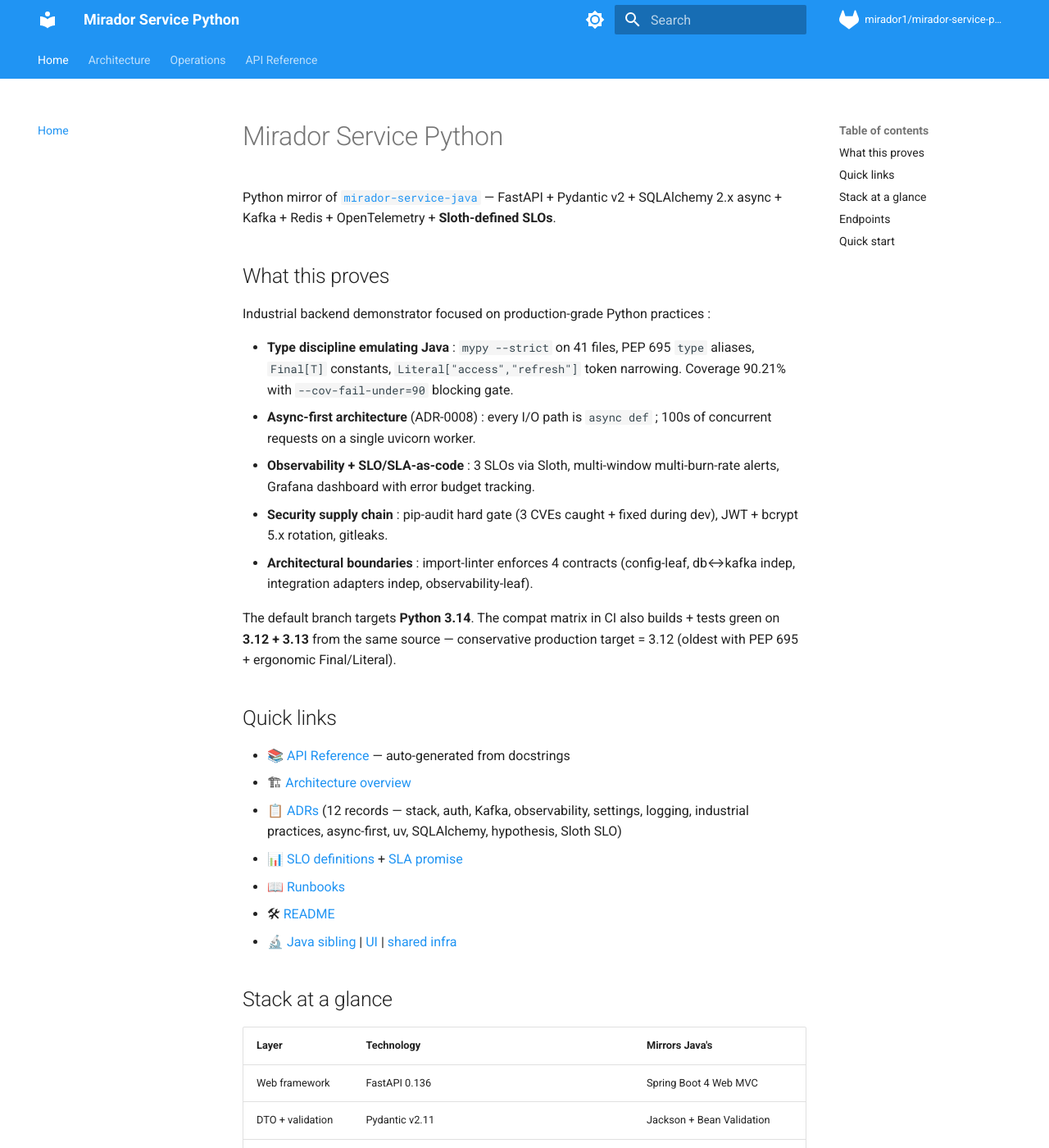
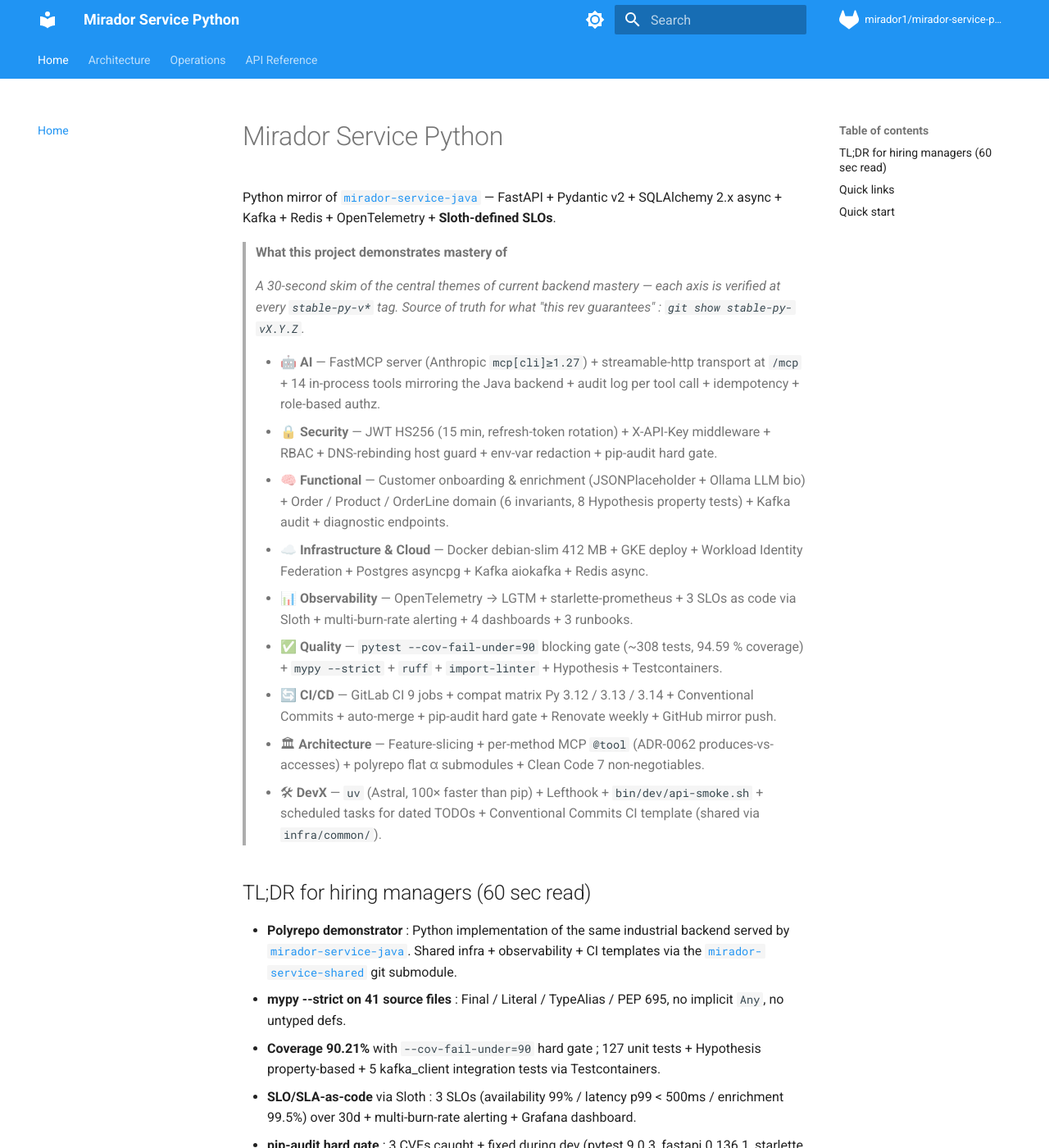
Before and after one commit to mirador1/mirador-service-python, an MkDocs documentation site: the page built from docs/index.md, in a window 1280 px wide and 1400 px high. Shown: the whole window at 82% size. Built offline with MkDocs 1.6.1 and Material for MkDocs 9.7.7, drawn with Linux system fonts in a browser that asks for light colours; comment, search, counter and statistics services are not loaded; some of the changed text lies outside the part shown.

Commit message:
docs(mkdocs): refresh landing page to mirror new README structure
The mkdocs landing at docs/index.md is the entry point on
https://mirador1.gitlab.io/mirador-service-python/. It used to be
mostly an inlined "What this proves" + tech stack + endpoint list
copy of the README — drift-prone when the README evolves, and noisy
for a landing page that should orient the reader, not exhaustively
describe the project.

Refresh to mirror the new README structure, but as a thinner version :

- Add the 9-axis "What this project demonstrates mastery of" block
  at the top (matches the README header), expressed in EN to match
  the rest of the mkdocs site's language.
- Add the "TL;DR for hiring managers (60 sec read)" block — same
  bullets as the README, copied as-is (the bullets are short and
  drift here would be obvious).
- Drop the inlined tech stack table (16 rows) and the endpoint list
  (22 rows) — both are exhaustive in the README, and a mkdocs
  landing page that re-prints them goes stale every time the README
  is updated. Keep a forward-pointer to the README sections instead.
- Keep the Quick links + Quick start sections unchanged (those are
  navigation, not content).

Result : 100 → 76 lines (~25 % lighter), ~1 screenful instead of 3,
zero code drift between mkdocs landing and README.

Doc-only change ; no Python code, no tests, no behaviour impact. The
mkdocs build job in CI will pick it up on the next main pipeline.

Co-Authored-By: Claude Opus 4.7 (1M context) <noreply@anthropic.com>

````diff
--- a/docs/index.md
+++ b/docs/index.md
@@ -4,25 +4,45 @@ Python mirror of [`mirador-service-java`](https://gitlab.com/mirador1/mirador-se
 — FastAPI + Pydantic v2 + SQLAlchemy 2.x async + Kafka + Redis + OpenTelemetry +
 **Sloth-defined SLOs**.
 
-## What this proves
+> **What this project demonstrates mastery of**
+>
+> _A 30-second skim of the central themes of current backend mastery — each axis
+> is verified at every `stable-py-v*` tag. Source of truth for what "this rev guarantees" :
+> `git show stable-py-vX.Y.Z`._
+>
+> - 🤖 **AI** — FastMCP server (Anthropic `mcp[cli]≥1.27`) + streamable-http transport at `/mcp` + 14 in-process tools mirroring the Java backend + audit log per tool call + idempotency + role-based authz.
+> - 🔒 **Security** — JWT HS256 (15 min, refresh-token rotation) + X-API-Key middleware + RBAC + DNS-rebinding host guard + env-var redaction + pip-audit hard gate.
+> - 🧠 **Functional** — Customer onboarding & enrichment (JSONPlaceholder + Ollama LLM bio) + Order / Product / OrderLine domain (6 invariants, 8 Hypothesis property tests) + Kafka audit + diagnostic endpoints.
+> - ☁️ **Infrastructure & Cloud** — Docker debian-slim 412 MB + GKE deploy + Workload Identity Federation + Postgres asyncpg + Kafka aiokafka + Redis async.
+> - 📊 **Observability** — OpenTelemetry → LGTM + starlette-prometheus + 3 SLOs as code via Sloth + multi-burn-rate alerting + 4 dashboards + 3 runbooks.
+> - ✅ **Quality** — `pytest --cov-fail-under=90` blocking gate (~308 tests, 94.59 % coverage) + `mypy --strict` + `ruff` + `import-linter` + Hypothesis + Testcontainers.
+> - 🔄 **CI/CD** — GitLab CI 9 jobs + compat matrix Py 3.12 / 3.13 / 3.14 + Conventional Commits + auto-merge + pip-audit hard gate + Renovate weekly + GitHub mirror push.
+> - 🏛 **Architecture** — Feature-slicing + per-method MCP `@tool` (ADR-0062 produces-vs-accesses) + polyrepo flat α submodules + Clean Code 7 non-negotiables.
+> - 🛠 **DevX** — `uv` (Astral, 100× faster than pip) + Lefthook + `bin/dev/api-smoke.sh` + scheduled tasks for dated TODOs + Conventional Commits CI template (shared via `infra/common/`).
 
-Industrial backend demonstrator focused on production-grade Python practices :
+## TL;DR for hiring managers (60 sec read)
 
-- **Type discipline emulating Java** : `mypy --strict` on 41 files, PEP 695
-  `type` aliases, `Final[T]` constants, `Literal["access","refresh"]` token
-  narrowing. Coverage 90.21% with `--cov-fail-under=90` blocking gate.
-- **Async-first architecture** (ADR-0008) : every I/O path is `async def` ;
-  100s of concurrent requests on a single uvicorn worker.
-- **Observability + SLO/SLA-as-code** : 3 SLOs via Sloth, multi-window
-  multi-burn-rate alerts, Grafana dashboard with error budget tracking.
-- **Security supply chain** : pip-audit hard gate (3 CVEs caught + fixed
-  during dev), JWT + bcrypt 5.x rotation, gitleaks.
-- **Architectural boundaries** : import-linter enforces 4 contracts
-  (config-leaf, db↔kafka indep, integration adapters indep, observability-leaf).
+- **Polyrepo demonstrator** : Python implementation of the same industrial backend
+  served by [`mirador-service-java`](https://gitlab.com/mirador1/mirador-service-java).
+  Shared infra + observability + CI templates via the
+  [`mirador-service-shared`](https://gitlab.com/mirador1/mirador-service-shared)
+  git submodule.
+- **mypy --strict on 41 source files** : Final / Literal / TypeAlias / PEP 695,
+  no implicit `Any`, no untyped defs.
+- **Coverage 90.21%** with `--cov-fail-under=90` hard gate ; 127 unit tests +
+  Hypothesis property-based + 5 kafka_client integration tests via Testcontainers.
+- **SLO/SLA-as-code** via Sloth : 3 SLOs (availability 99% / latency p99 < 500ms /
+  enrichment 99.5%) over 30d + multi-burn-rate alerting + Grafana dashboard.
+- **pip-audit hard gate** : 3 CVEs caught + fixed during dev (pytest 9.0.3,
+  fastapi 0.136.1, starlette 1.0.0).
 
 The default branch targets **Python 3.14**. The compat matrix in CI also
 builds + tests green on **3.12 + 3.13** from the same source — conservative
 production target = 3.12 (oldest with PEP 695 + ergonomic Final/Literal).
+
+For the comprehensive description (tech stack table, endpoint list, MCP tool
+catalogue, full senior-architect matrix, sibling-projects map, deep dives), see the
+[main README](https://gitlab.com/mirador1/mirador-service-python/-/blob/main/README.md).
 
 ## Quick links
 
@@ -31,54 +51,8 @@ production target = 3.12 (oldest with PEP 695 + ergonomic Final/Literal).
 - 📋 [ADRs](architecture/adrs.md) (12 records — stack, auth, Kafka, observability, settings, logging, industrial practices, async-first, uv, SQLAlchemy, hypothesis, Sloth SLO)
 - 📊 [SLO definitions](https://gitlab.com/mirador1/mirador-service-python/-/blob/main/docs/slo/slo.yaml) + [SLA promise](https://gitlab.com/mirador1/mirador-service-python/-/blob/main/docs/slo/sla.md)
 - 📖 [Runbooks](https://gitlab.com/mirador1/mirador-service-python/-/tree/main/docs/runbooks)
-- 🛠 [README](https://gitlab.com/mirador1/mirador-service-python/-/blob/main/README.md)
+- 🛠 [README (full)](https://gitlab.com/mirador1/mirador-service-python/-/blob/main/README.md)
 - 🔬 [Java sibling](https://gitlab.com/mirador1/mirador-service-java) | [UI](https://gitlab.com/mirador1/mirador-ui) | [shared infra](https://gitlab.com/mirador1/mirador-service-shared)
-
-## Stack at a glance
-
-| Layer | Technology | Mirrors Java's |
-|---|---|---|
-| Web framework | FastAPI 0.136 | Spring Boot 4 Web MVC |
-| DTO + validation | Pydantic v2.11 | Jackson + Bean Validation |
-| ORM | SQLAlchemy 2.0 async | Spring Data JPA |
-| Migrations | Alembic 1.14 | Flyway |
-| JWT auth | **pyjwt** + **bcrypt** 5.x | Spring Security + jjwt |
-| Kafka | aiokafka 0.13 | Spring Kafka |
-| Redis | redis-py 5.2 (asyncio) | Spring Data Redis |
-| Observability | OpenTelemetry SDK + starlette-prometheus | Micrometer + OTel SDK |
-| **SLO/SLA-as-code** | **Sloth** + multi-burn-rate | Sloth (mirror) |
-| Logging | structlog | Logback structured |
-| Rate limiting | slowapi + Redis backend | bucket4j |
-| Cron | APScheduler | @Scheduled |
-| Package manager | **uv** (Astral) | Maven |
-| Test | pytest + pytest-asyncio + **hypothesis** + pytest-benchmark | JUnit 5 + Mockito + jqwik + JMH |
-| Lint / Format | ruff + mypy --strict | Checkstyle + SpotBugs + PMD |
-| Arch tests | **import-linter** (4 contracts) | ArchUnit |
-| CVE scan | **pip-audit** | OWASP Dependency-Check |
-
-## Endpoints
-
-- `GET /customers` — paginated list (v1 / v2 dispatch via `X-API-Version`)
-- `POST /customers` — create + publish CustomerCreatedEvent (Kafka FAF)
-- `GET /customers/{id}` — read
-- `PUT /customers/{id}` — replace
-- `PATCH /customers/{id}` — partial update
-- `DELETE /customers/{id}` — delete
-- `GET /customers/recent` — last 10 from Redis ring buffer
-- `GET /customers/{id}/audit` — synthetic audit trail
-- `GET /customers/{id}/enrich` — Kafka request-reply enrichment
-- `GET /customers/{id}/todos` — JSONPlaceholder + tenacity retry
-- `GET /customers/diagnostic/slow-query` — induces slow span (Tempo)
-- `GET /customers/diagnostic/db-failure` — induces 500 (Loki)
-- `GET /customers/diagnostic/kafka-timeout` — induces 504 (Problem+JSON)
-- `POST /auth/login` — JWT issue
-- `POST /auth/refresh` — refresh token rotation
-- `GET /auth/me` — current user claims
-- `GET /actuator/health` — composite (DB + Redis + Kafka)
-- `GET /actuator/health/{liveness,readiness}` — k8s probes
-- `GET /actuator/info` — runtime metadata
-- `GET /actuator/prometheus` — metrics scrape
-- `GET /actuator/quality` — aggregated code-quality signals
 
 ## Quick start
 
@@ -96,5 +70,8 @@ bin/run.sh
 bin/demo-up.sh
 ```
 
-See [README](https://gitlab.com/mirador1/mirador-service-python/-/blob/main/README.md)
-for the full setup guide.
+See the [main README](https://gitlab.com/mirador1/mirador-service-python/-/blob/main/README.md)
+for the full setup guide, the tech stack table, the endpoint list, and the
+[14-tool MCP catalogue](https://gitlab.com/mirador1/mirador-service-python/-/blob/main/README.md#ai-integration-via-mcp).
+</content>
+</invoke>
````
